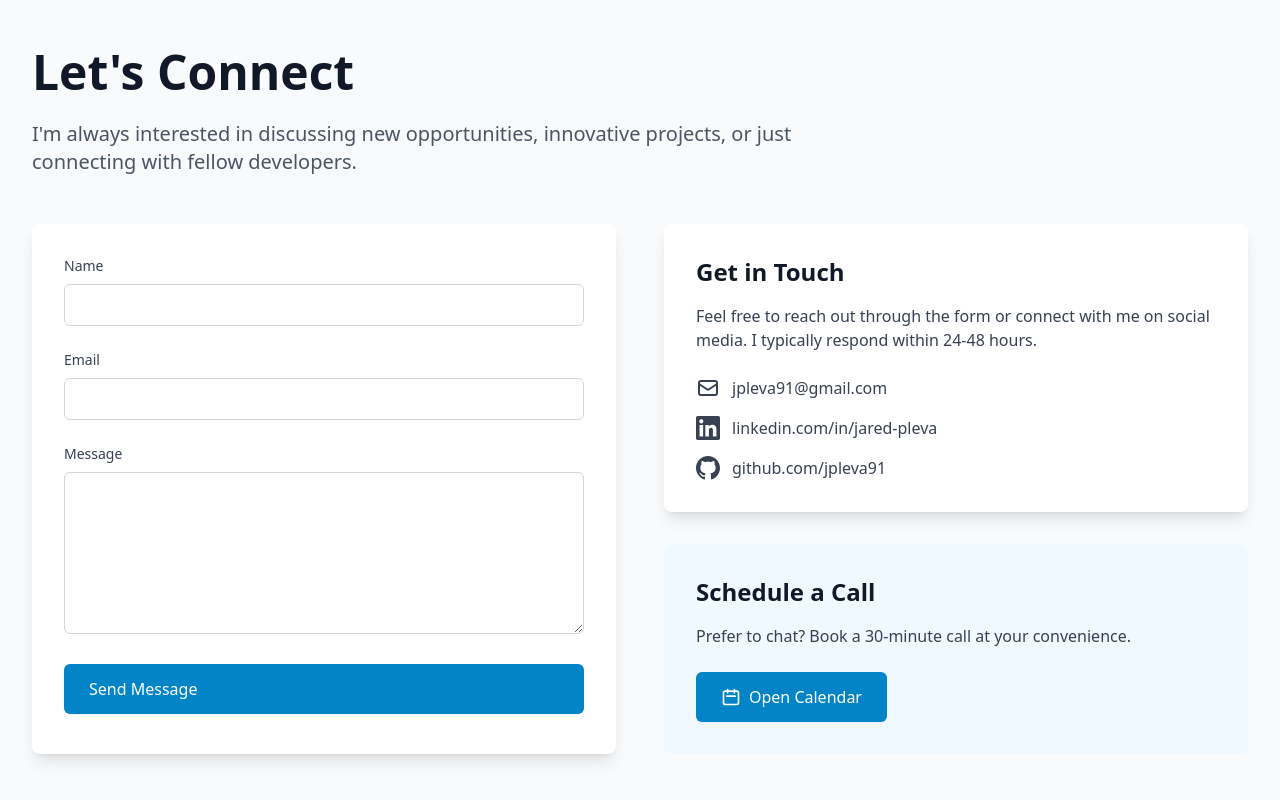
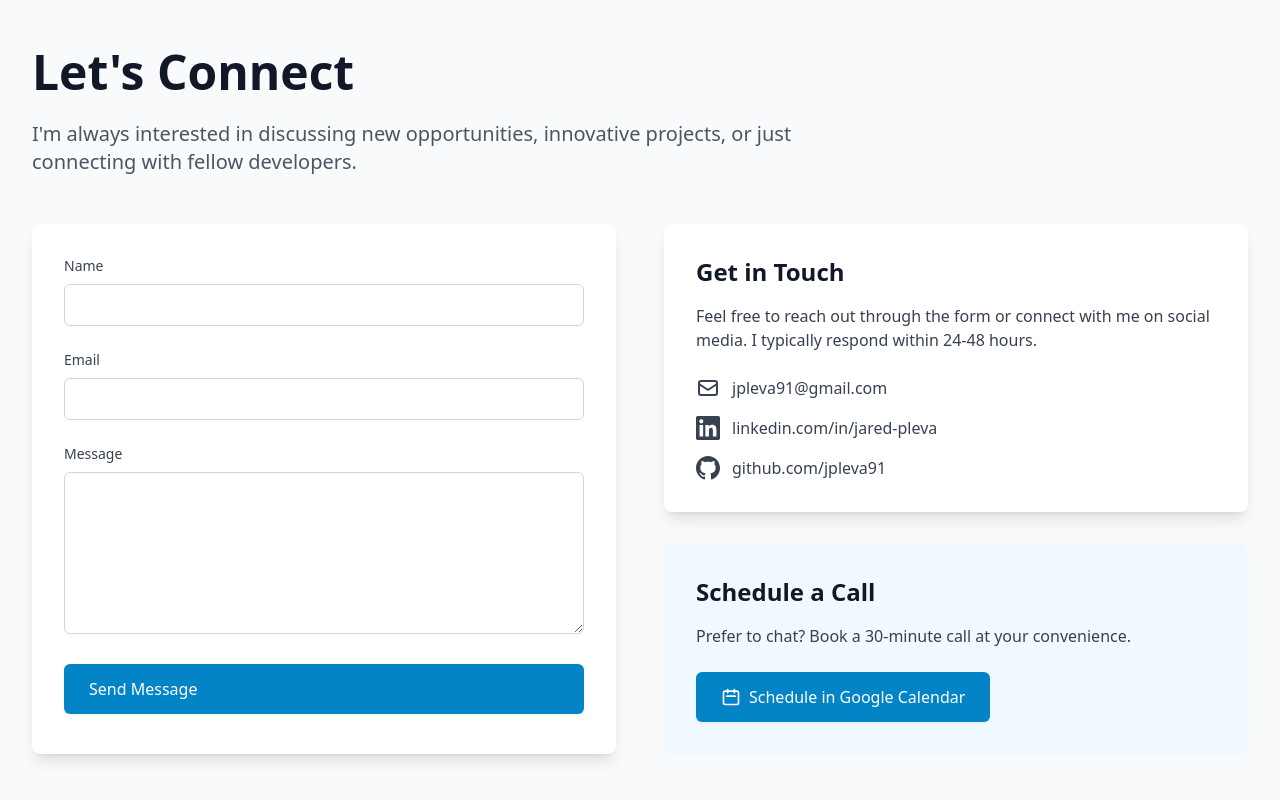
Before and after one commit to jpleva91/jp-portfolio, a website built with Vite: page index.html in a window 1280 px wide. Shown: the part 4738-5538 px from the top of the page. Built offline with nearby package versions, Linux system fonts and the light colour scheme.

Commit message:
Update calendar link to use Google Calendar

```diff
--- a/index.html
+++ b/index.html
@@ -408,11 +408,11 @@
             <p class="text-gray-700 mb-6">
               Prefer to chat? Book a 30-minute call at your convenience.
             </p>
-            <a href="https://calendly.com/jpleva91" target="_blank" class="btn-primary inline-flex hover-lift">
+            <a href="https://calendar.google.com/calendar/u/0/r/eventedit?text=Meeting+with+Jared+Pleva&details=Let's+discuss+your+project+or+opportunity&dur=30" target="_blank" class="btn-primary inline-flex hover-lift">
               <svg class="w-5 h-5 mr-2" fill="none" stroke="currentColor" viewBox="0 0 24 24">
                 <path stroke-linecap="round" stroke-linejoin="round" stroke-width="2" d="M8 7V3m8 4V3m-9 8h10M5 21h14a2 2 0 002-2V7a2 2 0 00-2-2H5a2 2 0 00-2 2v12a2 2 0 002 2z"></path>
               </svg>
-              Open Calendar
+              Schedule in Google Calendar
             </a>
           </div>
         </div>
```
